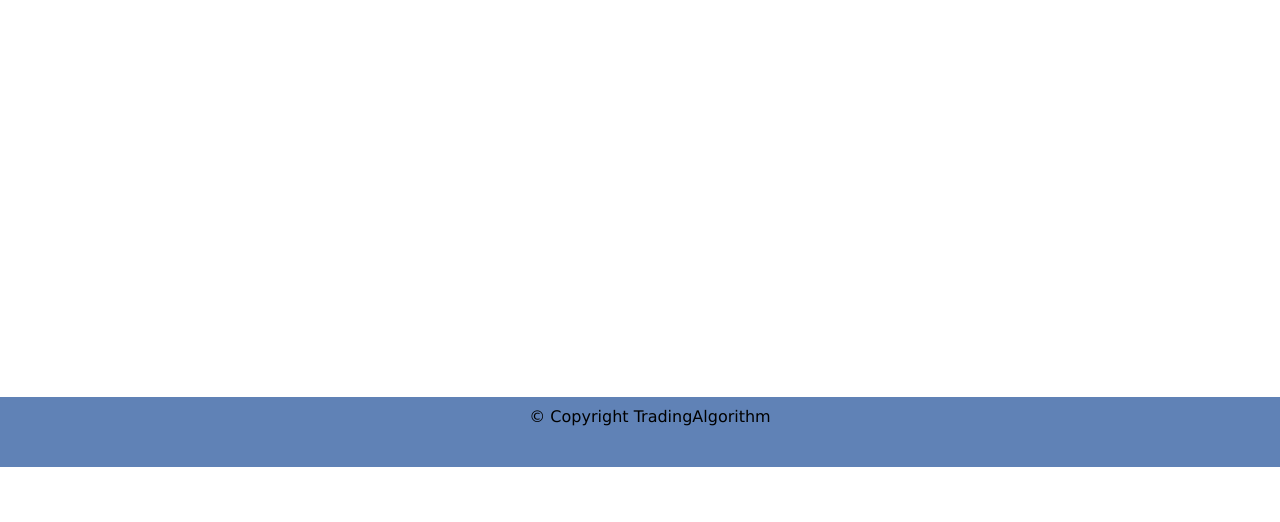
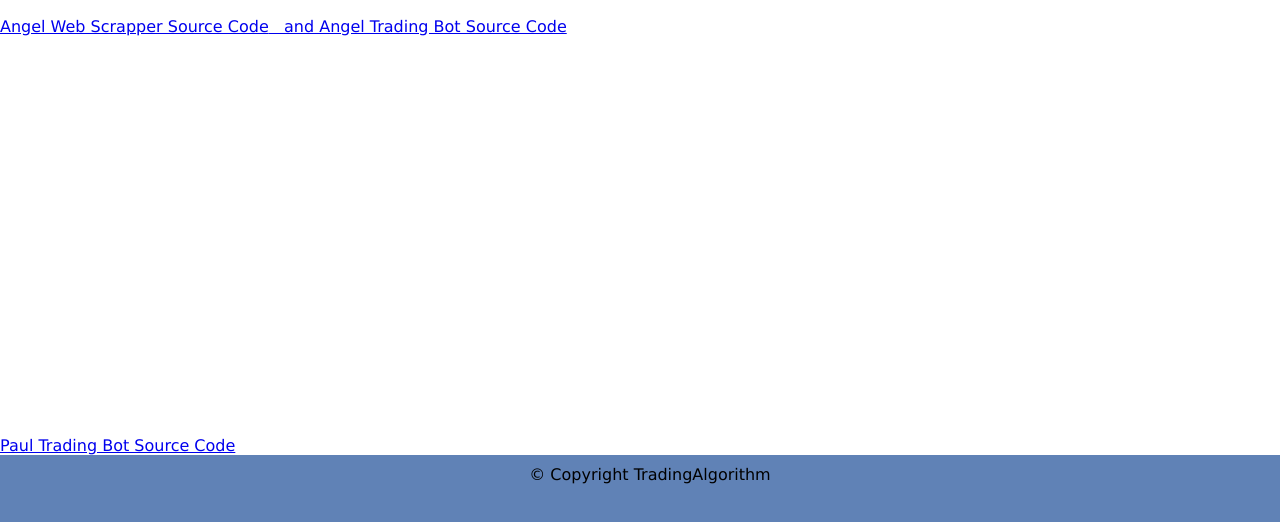
Before and after one commit to sydneydenae/Algorithm, a Gatsby site: page /demo in a window 1280 px wide. Shown: the part 820-1342 px from the top of the page. Before the commit the page ends 1287 px from the top, so only its background shows below. Built offline with nearby package versions, Linux system fonts and the light colour scheme; Gatsby itself is replaced by a stand-in of ours.

Commit message:
Added source code links

```diff
--- a/src/components/layout.module.css
+++ b/src/components/layout.module.css
@@ -138,4 +138,8 @@
 
 .video{
     margin: 20px;
+    flex: 1;
+    flex-basis: 90%;
+    flex-grow:0;
+    flex-shrink: 0;
 }
--- a/src/pages/demo.js
+++ b/src/pages/demo.js
@@ -2,6 +2,7 @@
 import * as React from 'react'
 import Layout from '../components/layout'
 import ReactPlayer from 'react-player'
+import { Link } from 'gatsby'
 import {intro, mainContent3, heading, video} from '../components/layout.module.css'
 
 
@@ -16,37 +17,15 @@ const AboutPage = () => {
       </div>
       <div className={mainContent3}>
       <ReactPlayer className = {video} url="https://www.youtube.com/watch?v=Mbh90QNGKE8"/>
+      <Link to="https://replit.com/join/mdeiaochhm-alphabravochar3">Angel Web Scrapper Source Code</Link>
+      <Link to="https://replit.com/join/aradqalhbj-alphabravochar3">  &nbsp; and Angel Trading Bot Source Code</Link>
       <ReactPlayer className = {video} url="https://www.youtube.com/watch?v=6lQjgpzEu7A"/>
+      <Link to="https://github.com/MagentaPuppet/trading_bot.git">Paul Trading Bot Source Code</Link>
+
+
       </div>
     </Layout>
   )
 }
 // Step 3: Export your component
 export default AboutPage
-
-// // Step 1: Import React
-// import * as React from 'react'
-// import Layout from '../components/layout'
-// import ReactPlayer from 'react-player'
-// import {intro, heading, mainContent3} from '../components/layout.module.css'
-
-
-// // Step 2: Define your component
-// const IndexPage = () => {
-//   return (
-//     <Layout pageTitle="Home Page">
-//       <div className={intro}>
-//       <h2 className={heading}>Demo</h2>
-//         After your information is processed and our team gets back to you, your trading will be carried
-//         out by one of our state of the art algorithms created by Angel Cairo or Paul Gabriel.
-//         </div>
-//       <div className={mainContent3}>
-//       <ReactPlayer url="https://www.youtube.com/watch?v=Mbh90QNGKE8"/>
-//       <ReactPlayer url="https://vimeo.com/705500732/969c38f9e5"/>
-//       </div>
-//     </Layout>
-//   )
-// }
-
-// // Step 3: Export your component
-// export default IndexPage
```
